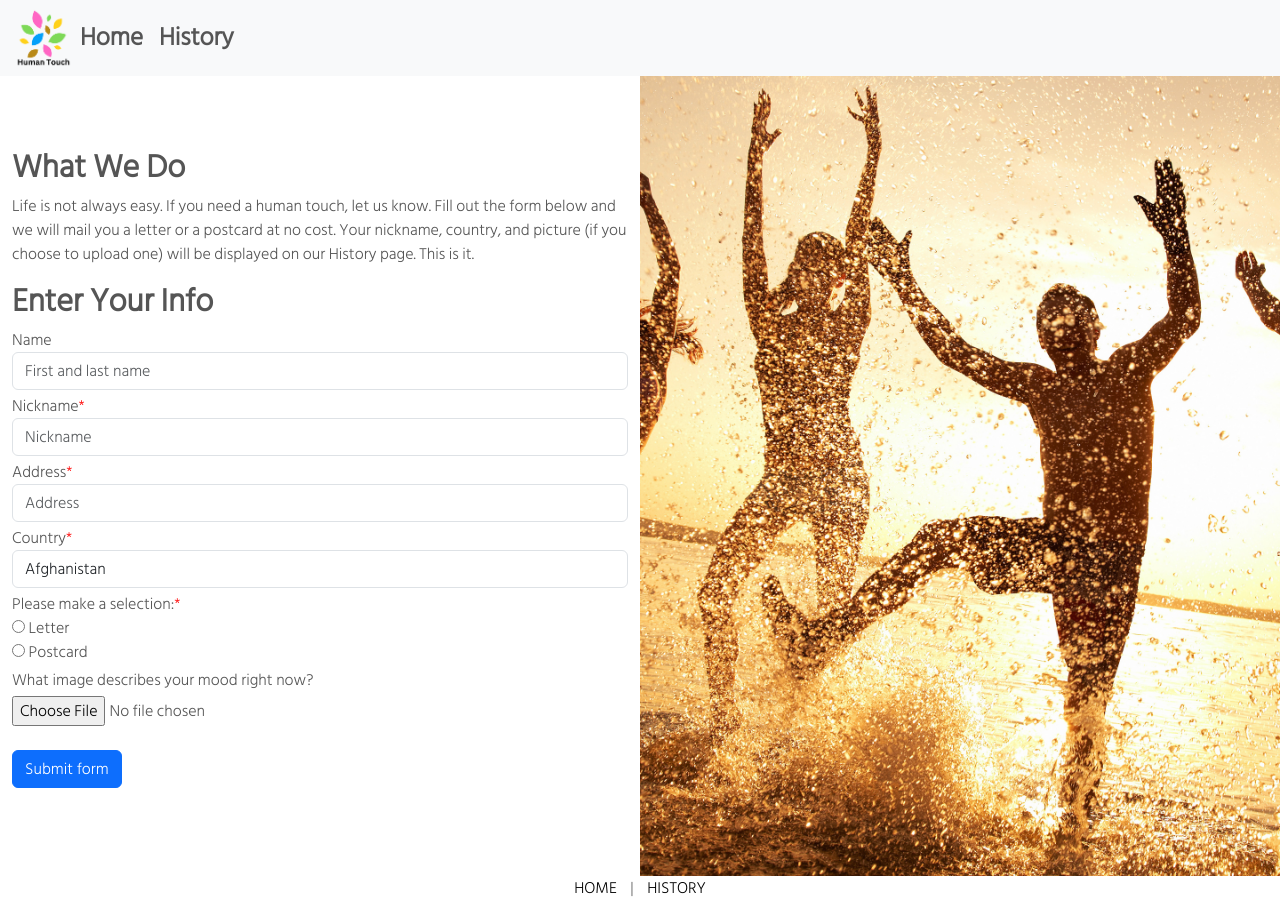
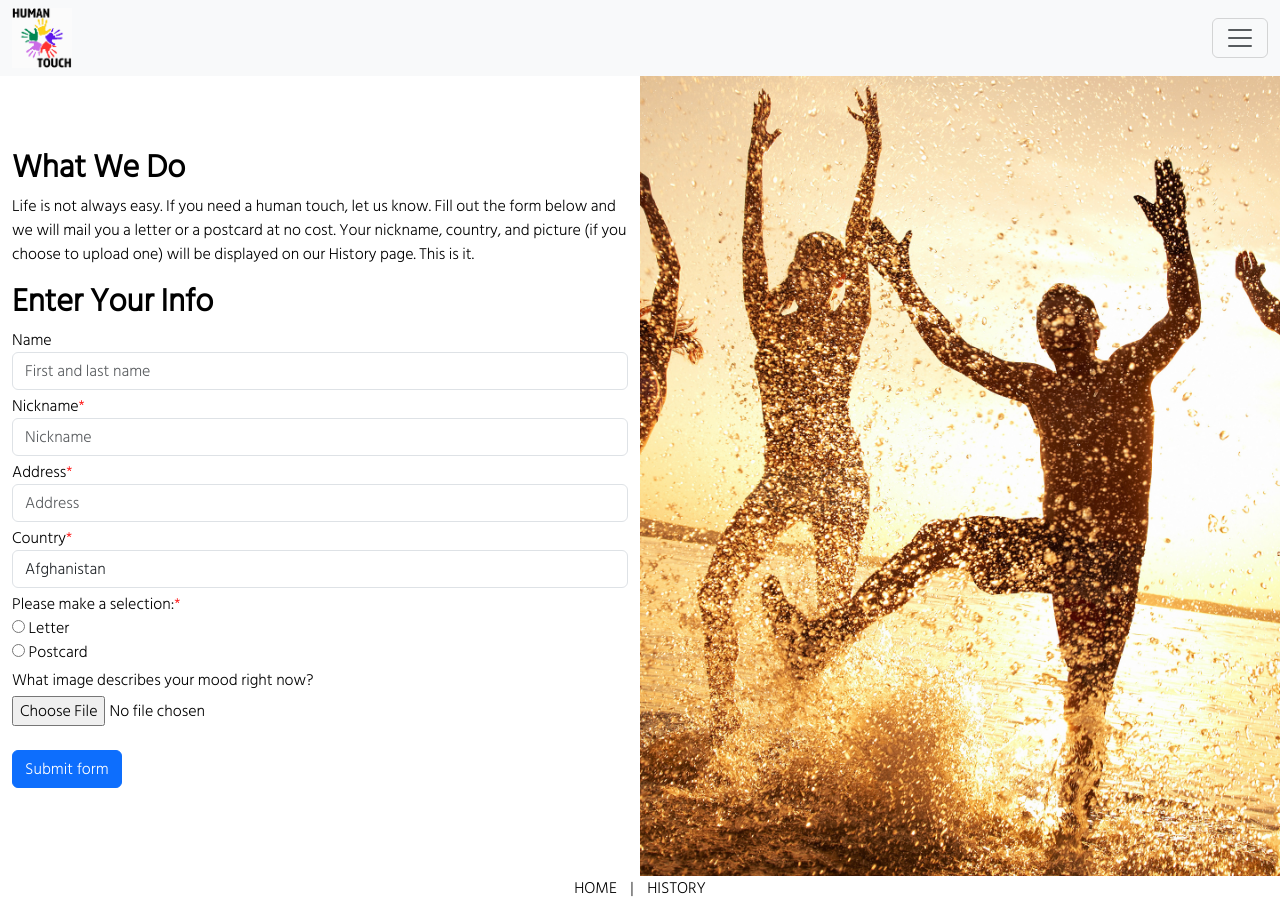
Before and after one commit to franik7/humantouch, a PHP site: page / in a window 1280 px wide. Run offline with PHP 8.4, Linux system fonts and the light colour scheme.

Commit message:
Add files via upload

```diff
--- a/assets/partials/nav.php
+++ b/assets/partials/nav.php
@@ -1,46 +1,25 @@
-<!--
-<nav class="navbar navbar-dark bg-dark">
-
-
-			<h1>Human Touch</h1>
-	<ul>
-
-
-
-
-		<li>
-			<a href="index.php">HOME</a>
-		</li>
-		<li>
-			<a href="history.php">HISTORY</a>
-		</li>
-
-	</ul>
-	</ul>
-
-</nav>
-
--->
-
-
-<nav class="navbar navbar-expand-lg bg-light">
-  <div class="container-fluid ">
-	<img src = "assets/img/logo.png" alt="Human Touch" width="60" height="60">
-	<button class="navbar-toggler" type="button" data-bs-toggle="collapse" data-bs-target="#navbarSupportedContent" aria-controls="navbarSupportedContent" aria-expanded="false" aria-label="Toggle navigation">
+<nav class="navbar bg-light">
+  <div class="container-fluid">
+	  <div class = "navtext"><a href="index.php"><img src = "assets/img/logo.png" alt="Human Touch" width="60" height="60"></a></div>
+	<button class="navbar-toggler" type="button" data-bs-toggle="offcanvas" data-bs-target="#offcanvasNavbar" aria-controls="offcanvasNavbar">
 	  <span class="navbar-toggler-icon"></span>
 	</button>
-	<div class="collapse navbar-collapse" id="navbarSupportedContent">
-	  <ul class="navbar-nav me-auto mb-2 mb-lg-0">
-		<li class="nav-item">
-			<a class="nav-link active" aria-current="page" href="index.php"><b>Home</b></a>
+	<div class="offcanvas offcanvas-end" tabindex="-1" id="offcanvasNavbar" aria-labelledby="offcanvasNavbarLabel">
+	  <div class="offcanvas-header">
+		<h5 class="offcanvas-title" id="offcanvasNavbarLabel">Human Touch</h5>
+		<button type="button" class="btn-close" data-bs-dismiss="offcanvas" aria-label="Close"></button>
+	  </div>
+	  <div class="offcanvas-body">
+		<ul class="navbar-nav justify-content-end flex-grow-1 pe-3">
+		  <li class="nav-item">
+			<a class="nav-link active" aria-current="page" href="index.php">Home</a>
 		</li>
 		<li class="nav-item">
-			<a class="nav-link" href="history.php"><b>History</b></a>
+			<a class="nav-link" href="history.php">History</a>
 		</li>
+		</ul>
 
-
-	  </ul>
-
+	  </div>
 	</div>
   </div>
 </nav>
--- a/assets/style.css
+++ b/assets/style.css
@@ -1,6 +1,6 @@
 * {
 	font-family: 'Hind Siliguri', sans-serif;
-	color: #555;
+	color: black;
 	box-sizing: border-box;
 }
 
@@ -29,7 +29,6 @@ table td img {
 }
 
 
-
 footer {
 	text-align: center;
 }
@@ -55,8 +54,17 @@ footer a {
 	align-items: center;
 }
 
-.navbar {
+.navtext {
 font-size: 25px;
+justify-items: center;
+}
+
+.navbar .container-fluid {
+font-size: 25px;
+}
+
+.logohistory {
+	justify-content: f;
 }
 
 @media only screen and (max-width: 991px) {
```
Also changed, not shown: history.php (+35 -1 lines), assets/img/db.png (added), assets/img/logo.png, assets/partials/footer.php (line endings or trailing spaces).
